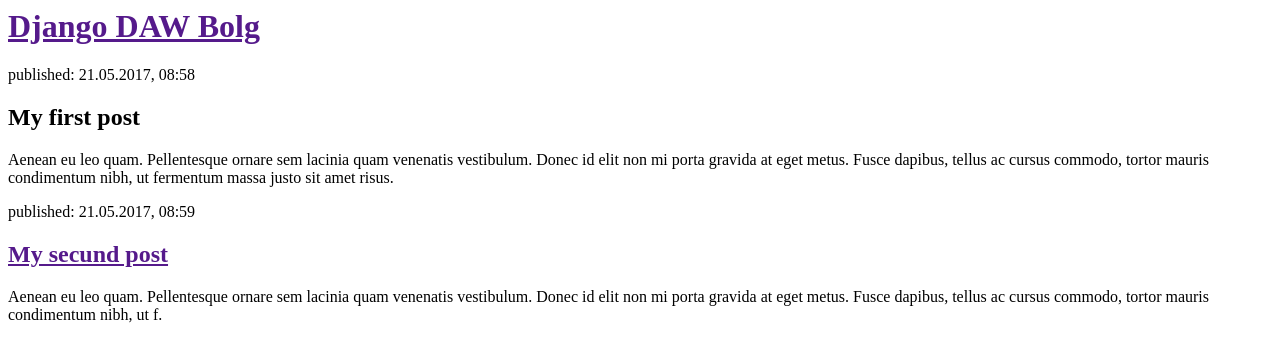
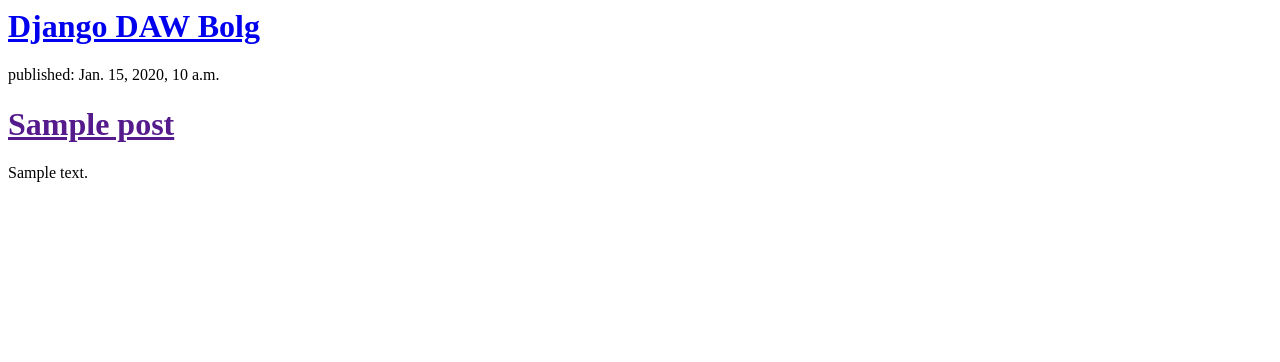
Before and after one commit to almaorozco/my-first-blog, a Django app: template blog/templates/blog/post_list.html in a window 1280 px wide. Shown: the top 362 px of the page. Run offline with Django 3.2, Linux system fonts and the light colour scheme; the template is opened without the code that fills it: values that come from a table or form of the project are taken from there, others are empty; tables that the repository leaves empty hold one stand-in row (values such as "Sample post").

Commit message:
Modified templates to display posts from database.

```diff
--- a/blog/templates/blog/post_list.html
+++ b/blog/templates/blog/post_list.html
@@ -4,19 +4,16 @@
     </head>
     <body>
         <div>
-            <h1><a href="">Django DAW Bolg</a></h1>
+            <h1><a href="/">Django DAW Bolg</a></h1>
          </div>
 
-        <div>
-            <p>published: 21.05.2017, 08:58</p>
-            <h2><a href-"">My first post</a></h2>
-            <p>Aenean eu leo quam. Pellentesque ornare sem lacinia quam venenatis vestibulum. Donec id elit non mi porta gravida at eget metus. Fusce dapibus, tellus ac cursus commodo, tortor mauris  condimentum nibh, ut fermentum massa justo sit amet risus.</p>
-        </div>
 
-        <div>
-            <p>published: 21.05.2017, 08:59</p>
-            <h2><a href="">My secund post</a></h2>
-            <p>Aenean eu leo quam. Pellentesque ornare sem lacinia quam venenatis vestibulum. Donec id elit non mi porta gravida at eget metus. Fusce dapibus, tellus ac cursus commodo, tortor mauris condimentum nibh, ut f.</p>
-        </div>
+       {% for post in posts %}
+          <div>
+              <p>published: {{ post.published_date}}</p>
+              <h1><a href="">{{ post.title }}</a></h1>
+              <p>{{ post.text|linebreaksbr }}</p>
+          </div>
+       {% endfor %}
     </body>
 </html>
--- a/blog/views.py
+++ b/blog/views.py
@@ -1,6 +1,9 @@
 from django.shortcuts import render
+from django.utils import timezone
+from .models import Post
 
 # Create your views here.
 
 def post_list(request):
-      return render(request, 'blog/post_list.html', {})
+    posts = Post.objects.filter(published_date__lte=timezone.now()).order_by('published_date')
+    return render(request, 'blog/post_list.html', {'posts': posts})
```
